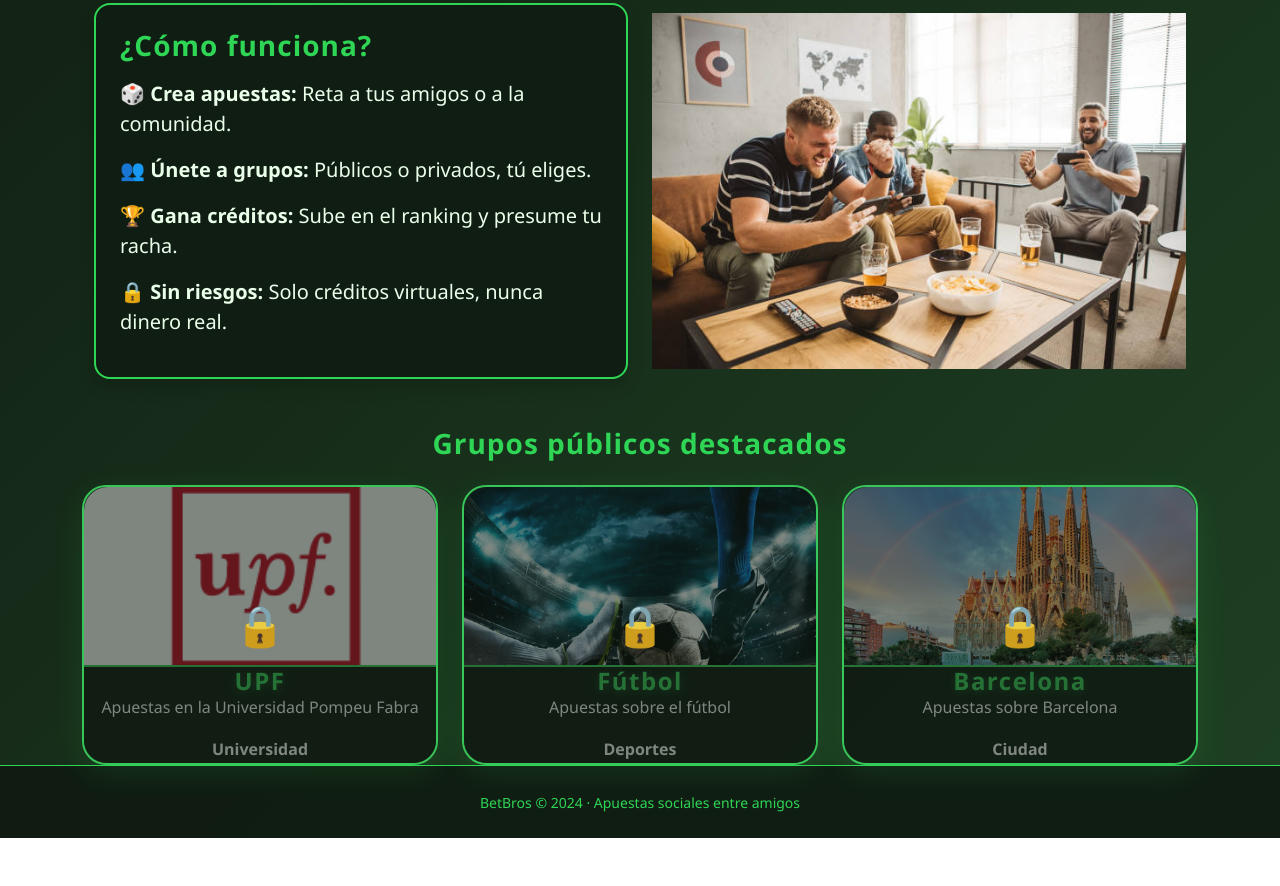
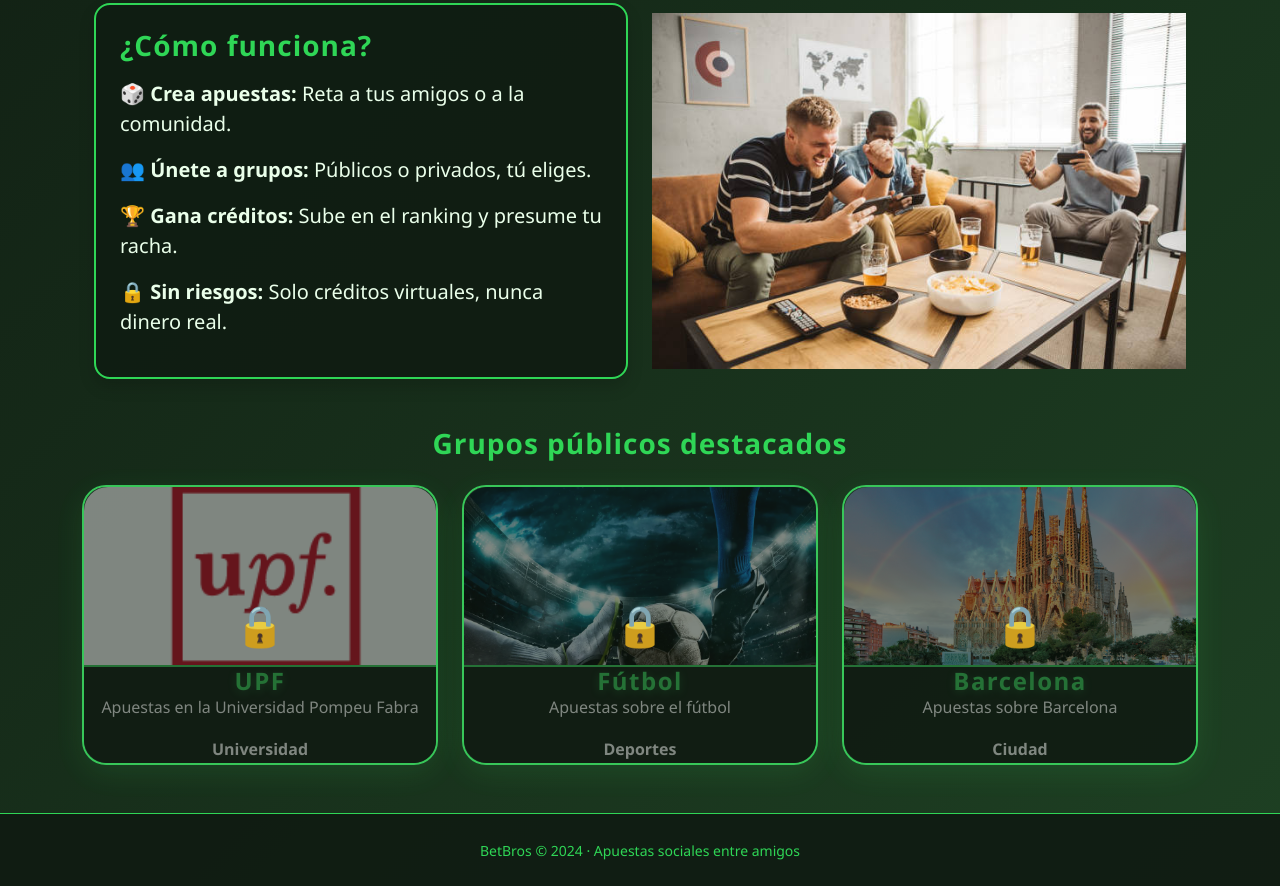
Before and after one commit to byEriK12/BetBros, a website: page public/index.html in a window 1280 px wide. Shown: the part 483-1369 px from the top of the page. Before the commit the page ends 1321 px from the top, so only its background shows below. Drawn offline with nearby package versions, Linux system fonts and the light colour scheme.

Commit message:
mejora footer

```diff
--- a/public/styles/style.css
+++ b/public/styles/style.css
@@ -293,10 +293,13 @@ h1, h2, h3, h4, h5 {
 /* FOOTER */
 
 .bet-footer {
-  color:#2fd656;
-  background:rgba(16,28,18,0.95);
-  border-top:1.5px solid #2fd656;
+  color: #2fd656;
+  background: rgba(16,28,18,0.95);
+  border-top: 1.5px solid #2fd656;
   font-size: 1rem;
+  margin-top: 48px;
+  padding-top: 1.5rem;
+  padding-bottom: 1.5rem;
 }
 
 /* BLOQUEO CARD */
```
